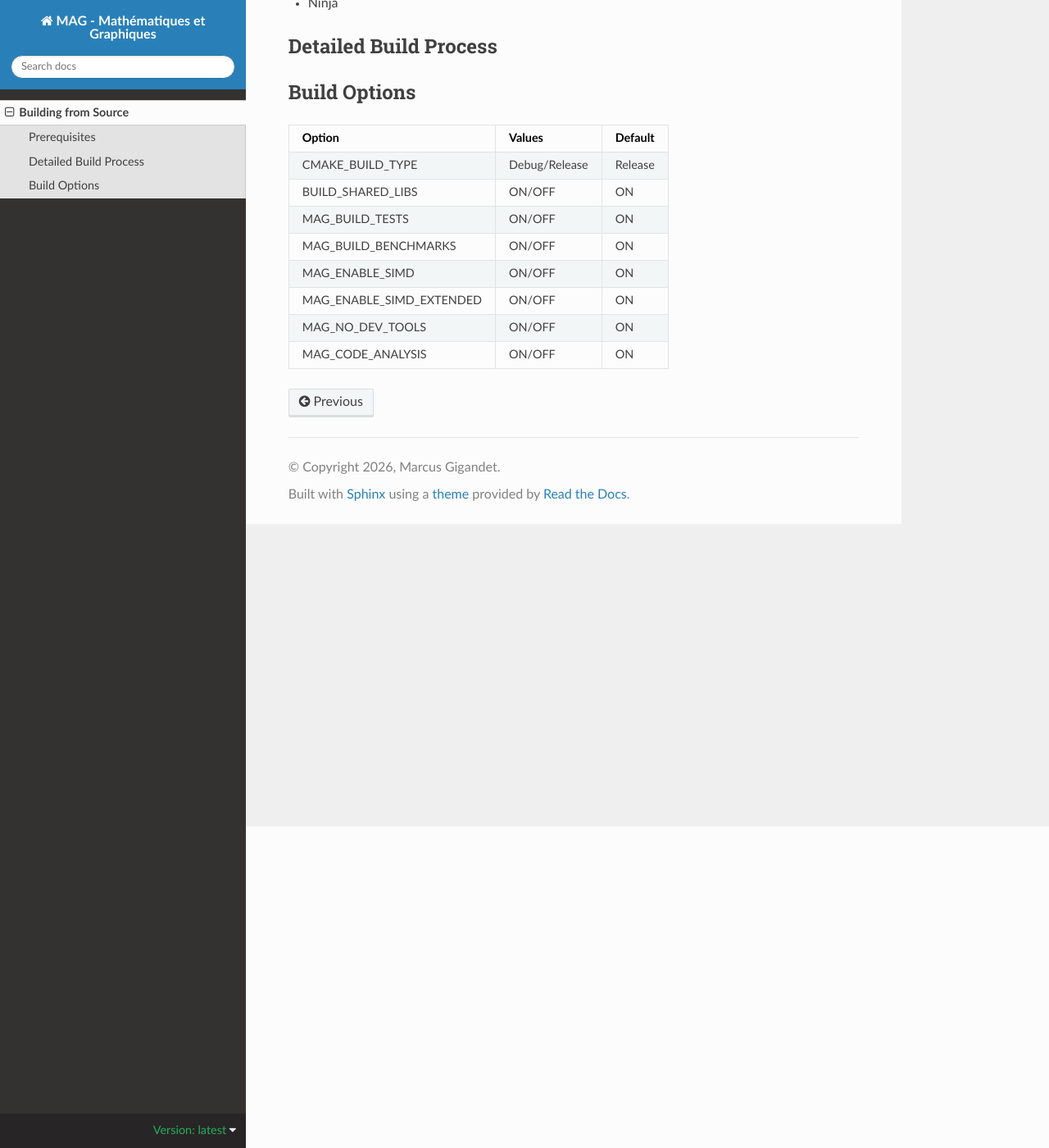
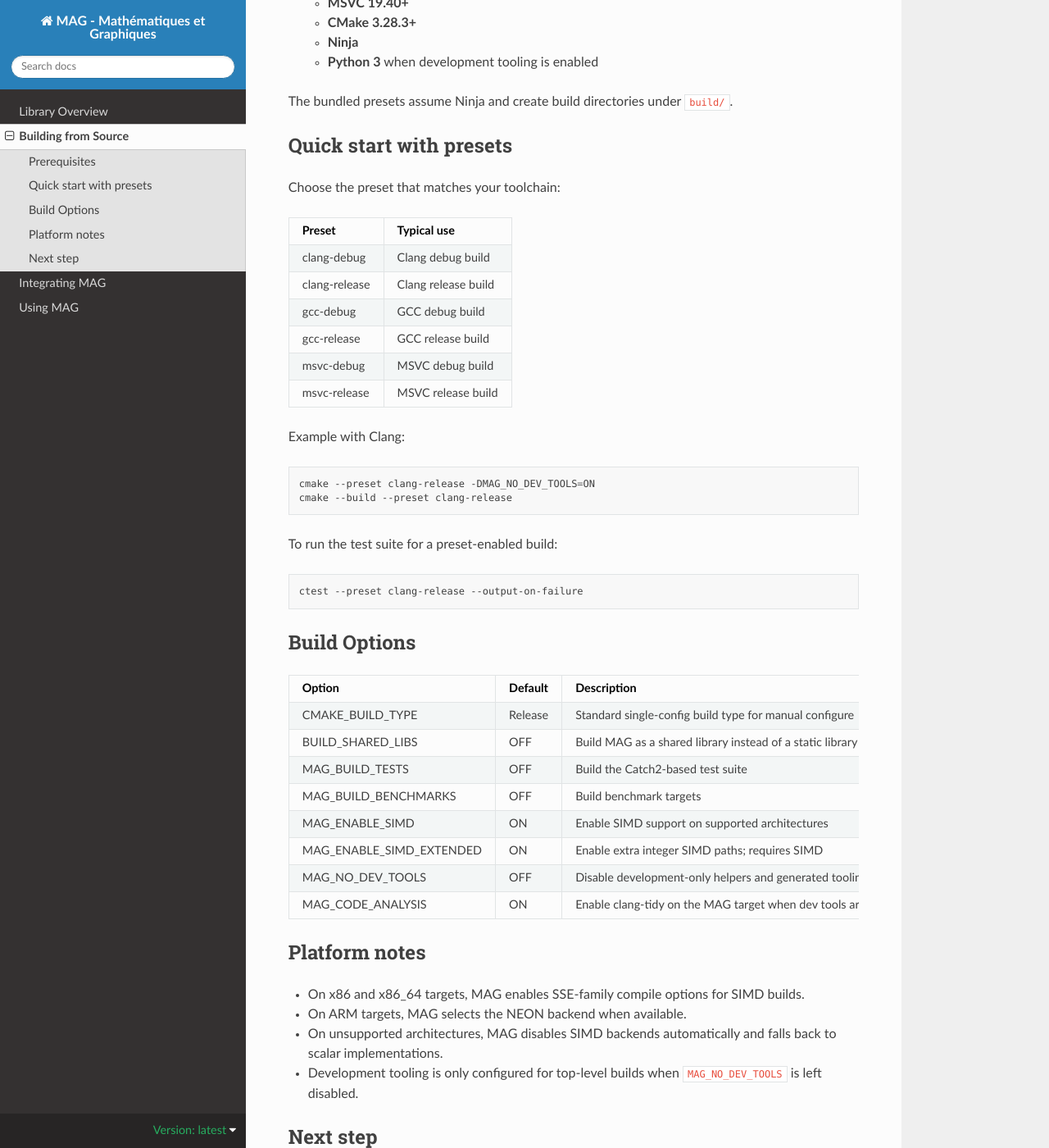
Before and after one commit to marcusgigandet/mag, a Sphinx documentation site: the page built from docs/source/getting-started/building.rst, in a window 1280 px wide and 1400 px high, scrolled down 392 px. Shown: the whole window at 82% size. Built offline with Sphinx 7.4.7 and the Read the Docs theme 3.1.0, drawn with Linux system fonts in a browser that asks for light colours; some of the changed text lies outside the part shown.

Commit message:
docs: Add usage examples, setup/project config, and description of mag to docs

```diff
--- a/docs/source/getting-started/building.rst
+++ b/docs/source/getting-started/building.rst
@@ -1,39 +1,92 @@
 Building from Source
 ====================
 
-Build MAG step-by-step using CMake.
+Build MAG with CMake and the repository presets.
 
 Prerequisites
 -------------
 
-Ensure you have installed:
+Install the following tools before configuring the project:
 
-- A modern C++ compiler that supports C++ modules (GCC 15+, Clang 18+, or MSVC <xxx-todo-fix-this-version-number>)
-- CMake 3.28.3 or higher
-- Ninja
+- A modern C++ compiler with C++20 modules support:
 
-Detailed Build Process
-----------------------
+  - **Clang 18+**
+  - **GCC 15+**
+  - **MSVC 19.40+**
+  - **CMake 3.28.3+**
+  - **Ninja**
+  - **Python 3** when development tooling is enabled
+
+The bundled presets assume Ninja and create build directories under ``build/``.
+
+Quick start with presets
+------------------------
+
+Choose the preset that matches your toolchain:
+
++----------------+----------------------------+
+| Preset         | Typical use                |
++================+============================+
+| clang-debug    | Clang debug build          |
++----------------+----------------------------+
+| clang-release  | Clang release build        |
++----------------+----------------------------+
+| gcc-debug      | GCC debug build            |
++----------------+----------------------------+
+| gcc-release    | GCC release build          |
++----------------+----------------------------+
+| msvc-debug     | MSVC debug build           |
++----------------+----------------------------+
+| msvc-release   | MSVC release build         |
++----------------+----------------------------+
+
+Example with Clang:
+
+.. code-block:: bash
+
+   cmake --preset clang-release -DMAG_NO_DEV_TOOLS=ON
+   cmake --build --preset clang-release
+
+To run the test suite for a preset-enabled build:
+
+.. code-block:: bash
+
+   ctest --preset clang-release --output-on-failure
 
 Build Options
 -------------
 
-+---------------------------+--------------------+-----------+
-| Option                    | Values             | Default   |
-+===========================+====================+===========+
-| CMAKE_BUILD_TYPE          | Debug/Release      | Release   |
-+---------------------------+--------------------+-----------+
-| BUILD_SHARED_LIBS         | ON/OFF             | ON        |
-+---------------------------+--------------------+-----------+
-| MAG_BUILD_TESTS           | ON/OFF             | ON        |
-+---------------------------+--------------------+-----------+
-| MAG_BUILD_BENCHMARKS      | ON/OFF             | ON        |
-+---------------------------+--------------------+-----------+
-| MAG_ENABLE_SIMD           | ON/OFF             | ON        |
-+---------------------------+--------------------+-----------+
-| MAG_ENABLE_SIMD_EXTENDED  | ON/OFF             | ON        |
-+---------------------------+--------------------+-----------+
-| MAG_NO_DEV_TOOLS          | ON/OFF             | ON        |
-+---------------------------+--------------------+-----------+
-| MAG_CODE_ANALYSIS         | ON/OFF             | ON        |
-+---------------------------+--------------------+-----------+
++---------------------------+-----------+------------------------------------------------------------+
+| Option                    | Default   | Description                                                |
++===========================+===========+============================================================+
+| CMAKE_BUILD_TYPE          | Release   | Standard single-config build type for manual configure     |
++---------------------------+-----------+------------------------------------------------------------+
+| BUILD_SHARED_LIBS         | OFF       | Build MAG as a shared library instead of a static library  |
++---------------------------+-----------+------------------------------------------------------------+
+| MAG_BUILD_TESTS           | OFF       | Build the Catch2-based test suite                          |
++---------------------------+-----------+------------------------------------------------------------+
+| MAG_BUILD_BENCHMARKS      | OFF       | Build benchmark targets                                    |
++---------------------------+-----------+------------------------------------------------------------+
+| MAG_ENABLE_SIMD           | ON        | Enable SIMD support on supported architectures             |
++---------------------------+-----------+------------------------------------------------------------+
+| MAG_ENABLE_SIMD_EXTENDED  | ON        | Enable extra integer SIMD paths; requires SIMD             |
++---------------------------+-----------+------------------------------------------------------------+
+| MAG_NO_DEV_TOOLS          | OFF       | Disable development-only helpers and generated tooling     |
++---------------------------+-----------+------------------------------------------------------------+
+| MAG_CODE_ANALYSIS         | ON        | Enable clang-tidy on the MAG target when dev tools are on  |
++---------------------------+-----------+------------------------------------------------------------+
+
+Platform notes
+--------------
+
+- On x86 and x86_64 targets, MAG enables SSE-family compile options for SIMD builds.
+- On ARM targets, MAG selects the NEON backend when available.
+- On unsupported architectures, MAG disables SIMD backends automatically and falls back to scalar
+  implementations.
+- Development tooling is only configured for top-level builds when ``MAG_NO_DEV_TOOLS`` is left
+  disabled.
+
+Next step
+---------
+
+Once MAG builds successfully, continue with :doc:`integration` to link it into another project.
```
Also changed, not shown: README.md (+36 -111 lines), docs/source/getting-started/integration.rst (added, +42 -0 lines), docs/source/getting-started/overview.rst (added, +42 -0 lines), docs/source/getting-started/using-mag.rst (added, +88 -0 lines), docs/source/index.rst (+20 -4 lines), 11 other files.
